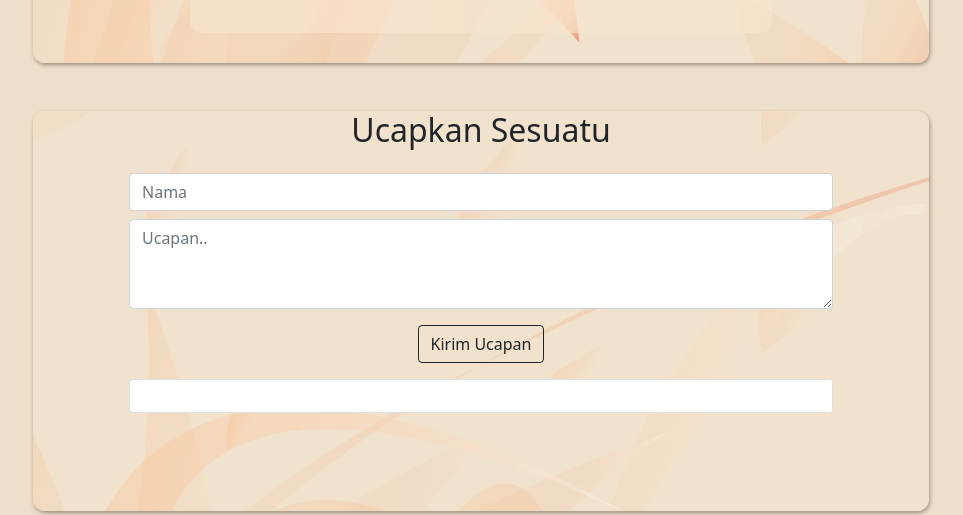
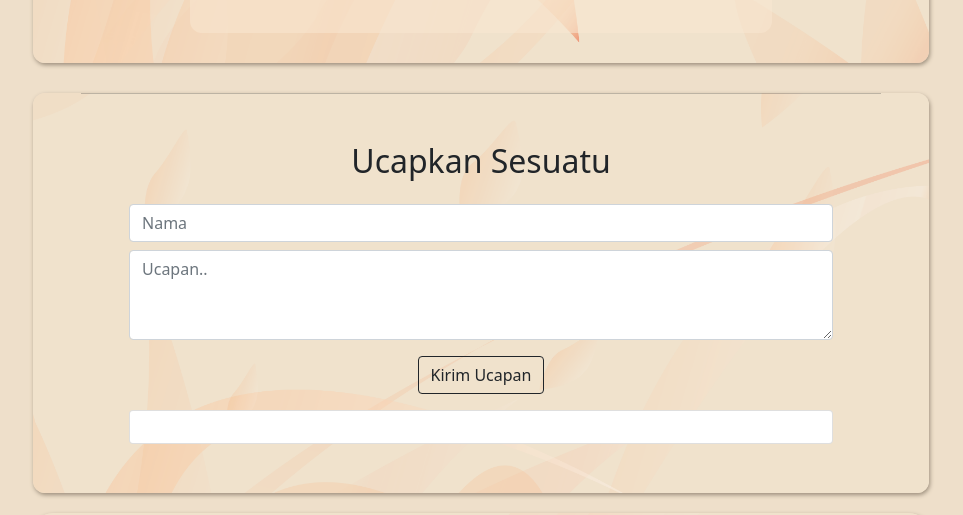
Before and after one commit to website-me/dewi-sukma, a plain HTML site: page wedding-inv.html in a window 1280 px wide. Shown: the part 3977-4492 px from the top of the page, without its empty margins (159-1122 px from the left). Drawn offline with nearby package versions, Linux system fonts and the light colour scheme; a web font is replaced by a local one.

Commit message:
Update halaman wedding-inv
menambah garis pada bagian ucapan

```diff
--- a/wedding-inv.html
+++ b/wedding-inv.html
@@ -157,6 +157,7 @@
 
     <!-- Ucapan -->
     <div class="section text-center px-5" id="ucapan" data-aos="zoom-in" data-aos-offset="200">
+        <hr class="garis">
         <h2 class="my-4 mt-5">Ucapkan Sesuatu</h2>
         <div class="mt-2 mx-5">
             <input type="text" id="nama" class="form-control" placeholder="Nama">
```
